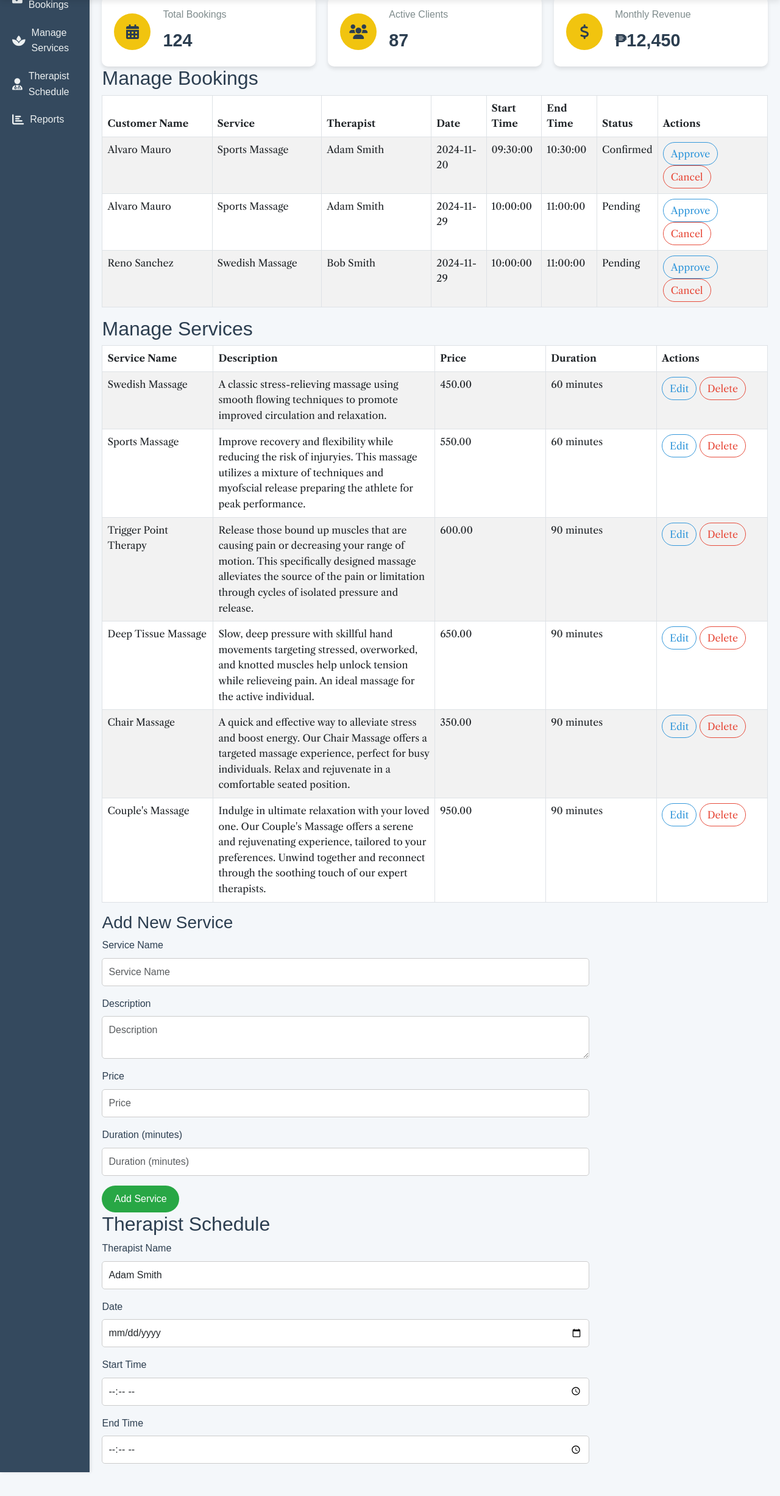
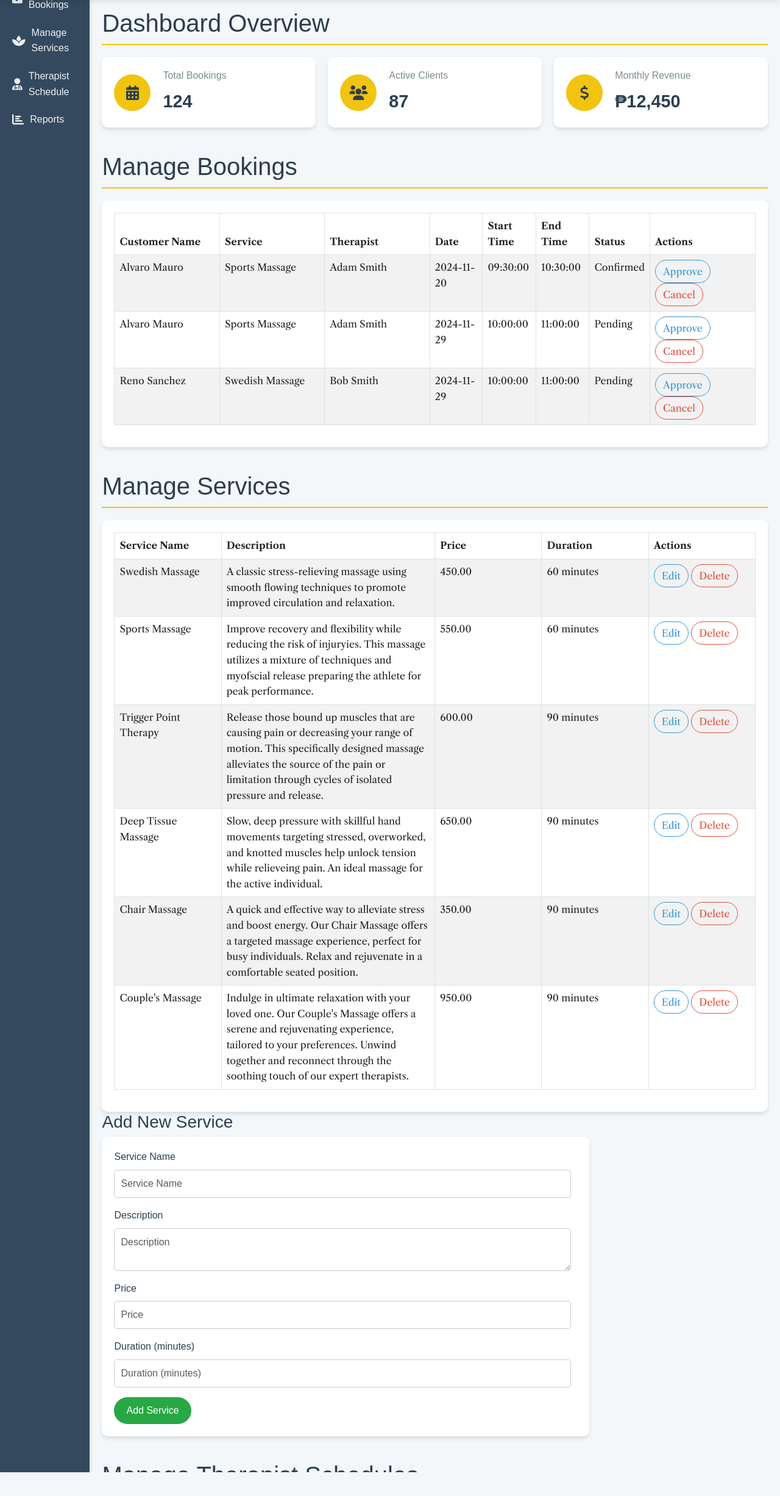
Before and after one commit to Ros-Salazar/3JFinalProj, a PHP site: page /dashboard-admin.php in a window 1280 px wide. Shown: the part 106-2559 px from the top of the page at 61% size. Run offline with PHP 8.4, Linux system fonts and the light colour scheme; a user stored in the database is signed in; data comes from the database, SQL or seed files in the repository.

Commit message:
Refined the UI even more

```diff
--- a/admin-bookings.php
+++ b/admin-bookings.php
@@ -1,5 +1,8 @@
-<section id="bookings">
-    <h2>Manage Bookings</h2>
+<section id="bookings" style="margin-top: 40px;">
+    <div class="admin-section-header">
+        <h1>Manage Bookings</h1>
+    </div>
+    <div class="admin-dashboard-card">
         <table class="table table-striped table-bordered">
             <thead>
                 <tr>
@@ -62,6 +65,7 @@
                 ?>
             </tbody>
         </table>
+    </div>
 </section>
 
 <?php
--- a/admin-services.php
+++ b/admin-services.php
@@ -1,6 +1,8 @@
-<section id="services">
-    <h2>Manage Services</h2>
-
+<section id="services" style="margin-top: 40px;">
+    <div class="admin-section-header">
+        <h1>Manage Services</h1>
+    </div>
+    <div class="admin-dashboard-card">
         <table class="table table-striped table-bordered">
             <thead>
                 <tr>
@@ -35,9 +37,11 @@
                 ?>
             </tbody>
         </table>
+    </div>
 
     <h3>Add New Service</h3>
-    <form method="POST" class="form" style="max-width: 800px;">
+    <div class="admin-dashboard-card" style="max-width: 800px;">
+        <form method="POST" class="form" style="width: 750px;">
             <div class="mb-3">
                 <label for="service_name" class="form-label">Service Name</label>
                 <input type="text" class="form-control" id="service_name" name="service_name" placeholder="Service Name" required>
@@ -56,4 +60,5 @@
             </div>
             <button type="submit" name="action" value="add" class="btn btn-primary">Add Service</button>
         </form>
+    </div>
 </section>
--- a/admin-therapists.php
+++ b/admin-therapists.php
@@ -1,6 +1,9 @@
-<section id="therapists">
-    <h2>Therapist Schedule</h2>
-    <form method="POST" class="form" style="max-width: 800px;">
+<section id="therapists" style="margin-top: 40px;">
+    <div class="admin-section-header">
+        <h1>Manage Therapist Schedules</h1>
+    </div>
+    <div class="admin-dashboard-card" style="max-width: 800px;">
+        <form method="POST" class="form" style="width: 750px;">
             <div class="mb-3">
                 <label for="therapist_id" class="form-label">Therapist Name</label>
                 <select name="therapist_id" class="form-control" id="therapist_id" required>
@@ -27,6 +30,7 @@
             </div>
             <button type="submit" name="action" class="btn btn-primary" value="add_availability" >Add Availability</button>
         </form>
+    </div>
 </section>
 
 <?php
--- a/dashboard-admin.php
+++ b/dashboard-admin.php
@@ -107,7 +107,7 @@
         </div>
 
         <!-- Main Content Area -->
-        <main class="admin-main-content">
+        <main class="admin-main-content" style="margin-top: 100px;">
             <!-- Dashboard Overview -->
             <section id="dashboard" class="admin-section active">
                 <div class="admin-section-header">
```
Lines whose indentation alone changed are shown as unchanged.
